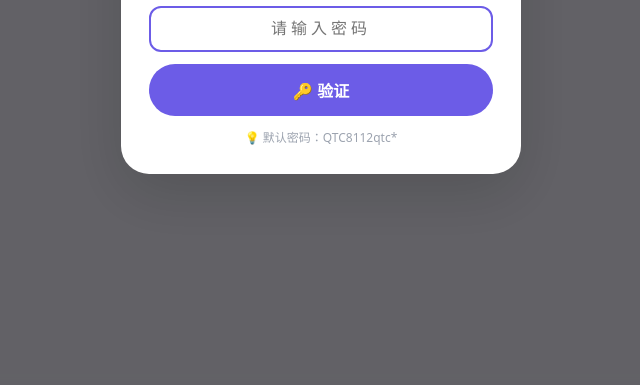
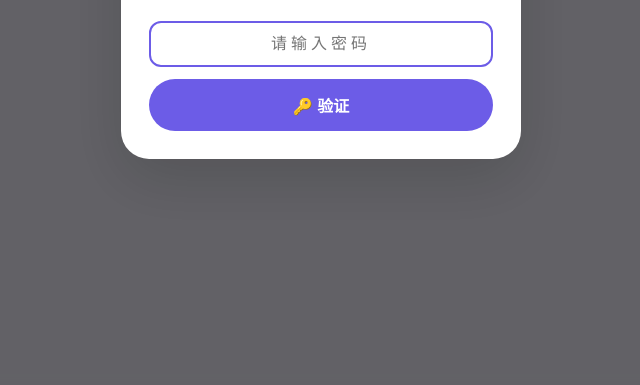
Before and after one commit to actorvoter/cp-vote-platform, a website: page admin.html in a window 1280 px wide. Shown: the part 415-800 px from the top of the page, without its empty margins (319-959 px from the left). Drawn offline with nearby package versions, Linux system fonts and the light colour scheme.

Commit message:
fix: 修复导航逻辑（增加调试日志），移除admin.html默认密码提示

```diff
--- a/admin.html
+++ b/admin.html
@@ -445,7 +445,7 @@
             <input type="password" class="auth-input" id="adminPassword" placeholder="请输入密码" maxlength="30" />
             <button class="btn-primary" onclick="verifyPassword()">🔑 验证</button>
             <div class="error-msg" id="authError">❌ 密码错误，请重试</div>
-            <div class="auth-hint">💡 默认密码：QTC8112qtc*</div>
+
         </div>
     </div>
 
```
